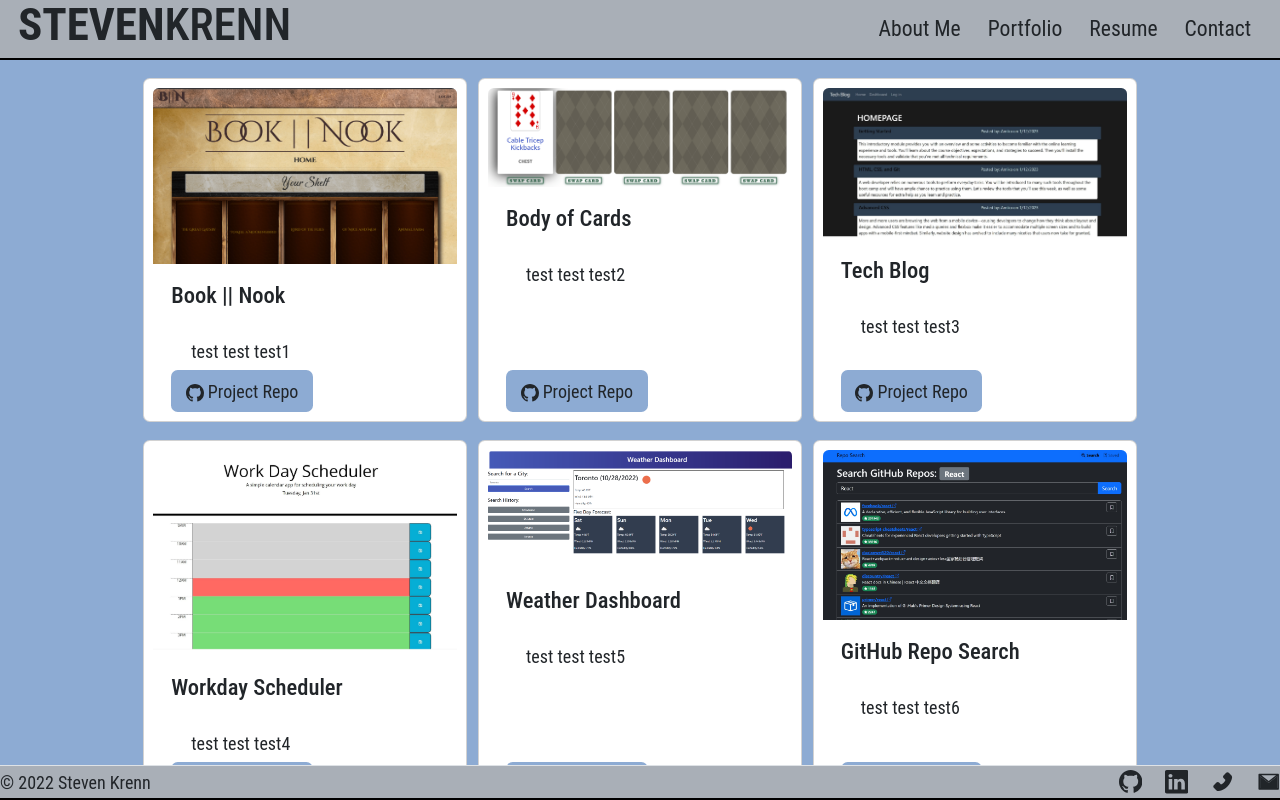
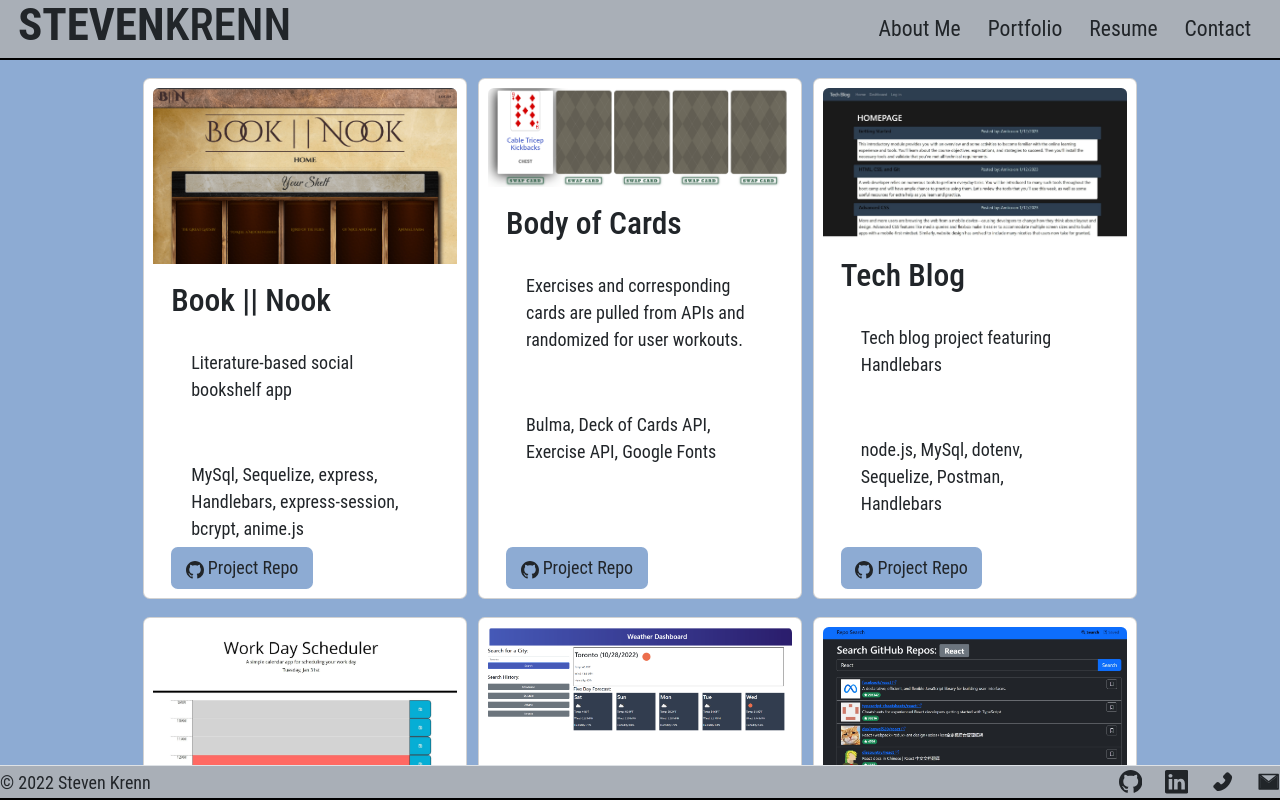
Before and after one commit to Krenbot/react-portfolio, a React (Create React App) app: page / in a window 1280 px wide. Both pictures are taken after a click on the link "Portfolio". Shown: the top 800 px of the page. Built offline with nearby package versions, Linux system fonts and the light colour scheme.

Commit message:
added techs, changed portfolio layout

```diff
--- a/src/App.css
+++ b/src/App.css
@@ -112,6 +112,14 @@ header nav a:hover::after {
     padding-top: .5em;
 }
 
+.container {
+    align-items: center;
+}
+
+.card-body {
+    justify-content: center;
+}
+
 .btn {
     position: absolute;
     align-items: center;
--- a/src/components/Project.jsx
+++ b/src/components/Project.jsx
@@ -2,14 +2,14 @@ import React from 'react'
 import { BsGithub } from 'react-icons/bs'
 
 const Project = ({ project }) => {
-    const { title, description, githubUrl, liveUrl, image } = project
+    const { title, description, githubUrl, liveUrl, techs, image } = project
     return (
         <div className="card" style={{ width: '18rem' }}>
             <img src={image} className="card-img-top" alt={title} />
             <div className="card-body">
-                <h5 className="card-title">{title}</h5>
+                <h3 className="card-title">{title}</h3>
                 <p className="card-text">{description}</p>
-                {/* <p className="card-text">{techs}</p> */}
+                <p className="card-techs">{techs}</p>
                 <a href={githubUrl} className="btn"><BsGithub />   Project Repo</a>
             </div>
         </div >
--- a/src/pages/Portfolio.jsx
+++ b/src/pages/Portfolio.jsx
@@ -4,7 +4,7 @@ import Project from '../components/Project'
 const projects = [
     {
         title: 'Book || Nook',
-        description: 'test test test1',
+        description: 'Literature-based social bookshelf app',
         githubUrl: 'https://github.com/Krenbot/book-nook',
         liveUrl: 'https://book-nook.herokuapp.com/',
         alt: 'Book Nook Image',
@@ -13,7 +13,7 @@ const projects = [
     },
     {
         title: 'Body of Cards',
-        description: 'test test test2',
+        description: 'Exercises and corresponding cards are pulled from APIs and randomized for user workouts.',
         githubUrl: 'https://github.com/Krenbot/body-of-cards',
         liveUrl: 'https://krenbot.github.io/body-of-cards/',
         image: '/images/bodyOfCards-min.png',
@@ -22,25 +22,25 @@ const projects = [
     },
     {
         title: 'Tech Blog',
-        description: 'test test test3',
+        description: 'Tech blog project featuring Handlebars',
         githubUrl: 'https://github.com/Krenbot/tech-blog',
         liveUrl: 'https://shrouded-scrubland-56368.herokuapp.com/',
         image: '/images/techBlog-min.jpg',
         alt: 'Tech Blog Image',
-        techs: 'node.js, MySql, dotenv, Sequelize, Postman'
+        techs: 'node.js, MySql, dotenv, Sequelize, Postman, Handlebars'
     },
     {
         title: 'Workday Scheduler',
-        description: 'test test test4',
+        description: 'Project featuring a local storage based scheduler',
         githubUrl: 'https://github.com/Krenbot/workday-scheduler',
         liveUrl: 'https://krenbot.github.io/workday-scheduler/',
         image: '/images/workdayScheduler-min.jpg',
         alt: 'alt text',
-        techs: 'HTML, CSS< JavaScript, jQuery, moment.js'
+        techs: 'HTML, CSS, JavaScript, jQuery, moment.js'
     },
     {
         title: 'Weather Dashboard',
-        description: 'test test test5',
+        description: 'Pulls weather data from API and displays to user',
         githubUrl: 'https://github.com/Krenbot/weather-dashboard',
         liveUrl: 'https://krenbot.github.io/weather-dashboard/',
         image: '/images/weatherDashboard-min.png',
@@ -49,7 +49,7 @@ const projects = [
     },
     {
         title: 'GitHub Repo Search',
-        description: 'test test test6',
+        description: 'React project allowing users to search GitHub repos by keyword',
         githubUrl: 'https://github.com/Krenbot/github-repo-search',
         liveUrl: 'https://krenbot.github.io/github-repo-search/',
         image: '/images/repoSearch.jpg',
```
